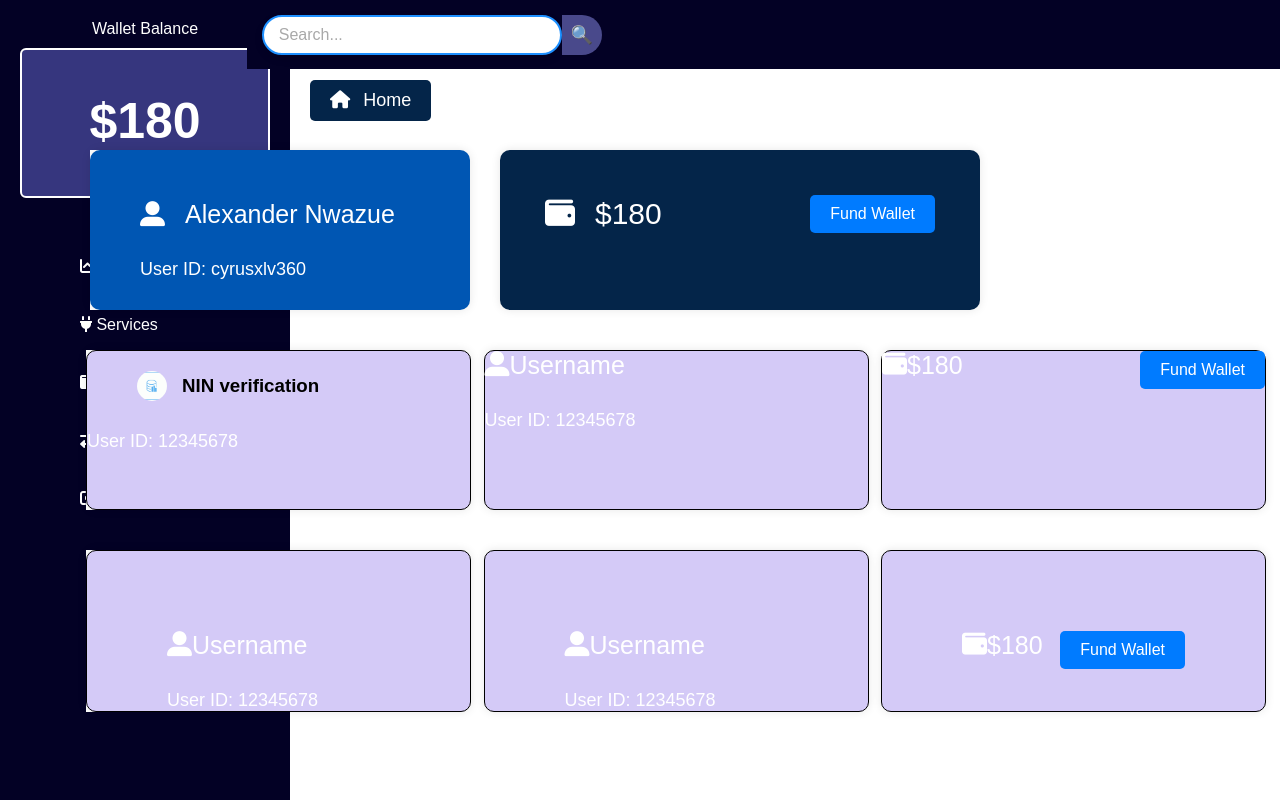
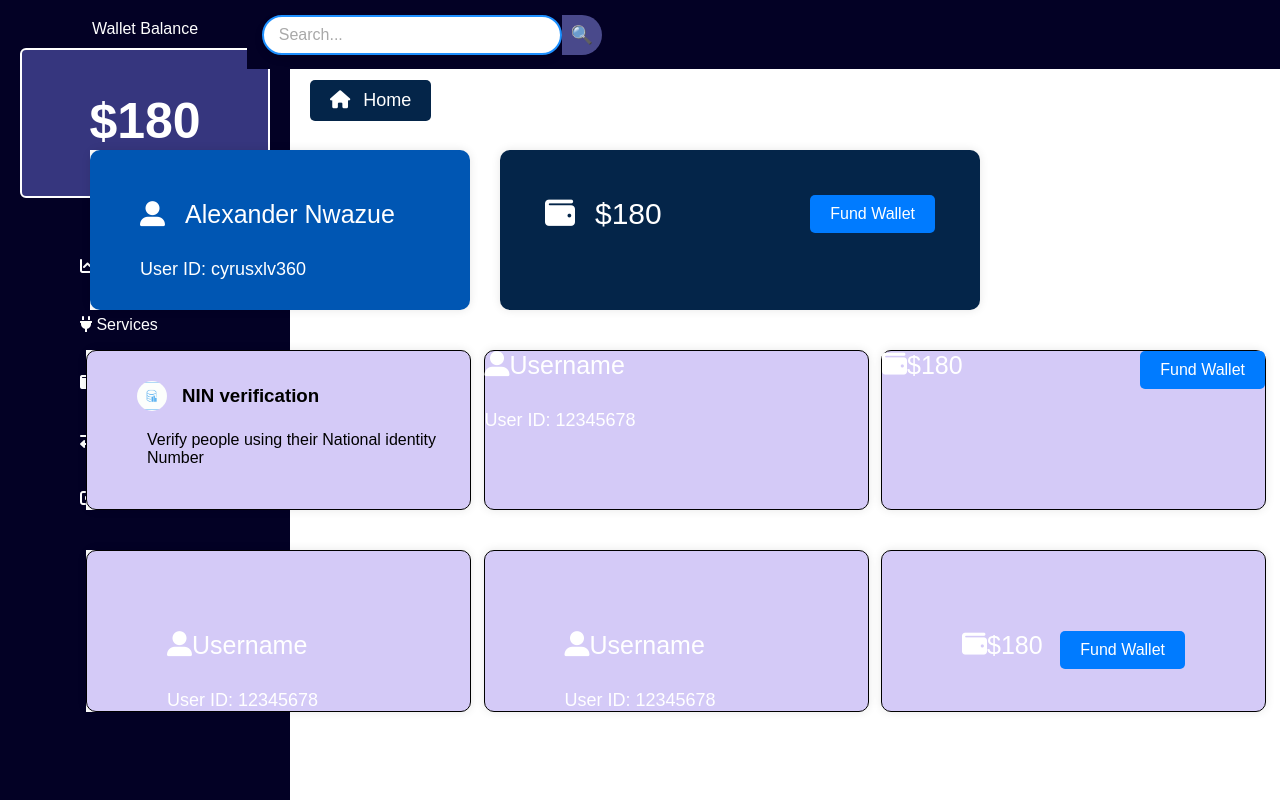
Before and after one commit to cyrusxlv/Data-Plug, a plain HTML site: page dashboard.html in a window 1280 px wide. Shown: the top 800 px of the page. Drawn offline with Linux system fonts and the light colour scheme.

Commit message:
tinkering with text locations

```diff
--- a/dash.css
+++ b/dash.css
@@ -173,7 +173,7 @@
 
 .box-header2 {
     display: flex;
-    padding-top: 20px;
+    padding-top: 30px;
     padding-left: 50px;
 }
 
@@ -186,6 +186,12 @@
     padding-top: 4px;
     padding-left: 15px;
 }
+
+#nin-details {
+    font-family: "Fira Sans", sans-serif;
+    padding: 20px 20px 30px 60px;
+}
+
 .user-icon {
     margin-right: 20px;
 }
--- a/dashboard.html
+++ b/dashboard.html
@@ -36,7 +36,7 @@
         <div class="box-container">
             <div class="box">
                 <div class="box-header">
-                   <div class="user-icon"><i class="fa-solid fa-user-large"></i></div>
+                    <div class="user-icon"><i class="fa-solid fa-user-large"></i></div>
                     <span>Alexander Nwazue</span>
                 </div>
                 <div class="box-content">
@@ -45,7 +45,7 @@
             </div>
             <div class="box2">
                 <div class="box2-header">
-                   <div class="wallet-icon"><i class="fa-solid fa-wallet"></i></div>
+                    <div class="wallet-icon"><i class="fa-solid fa-wallet"></i></div>
                     <span>$180</span>
                     <button class="fund-button">Fund Wallet</button>
                 </div>
@@ -57,10 +57,9 @@
                     <img class="gen-img" src="./img/download (1).png" alt="">
                     <h3 class="h3">NIN verification</h3>
                 </div>
-                <div class="box-content">
-                    <span>User ID: 12345678</span>
-                </div>
+                <p id="nin-details">Verify people using their National identity Number</p>
             </div>
+
             <div class="box3">
                 <div class="box-header">
                     <i class="fa-solid fa-user-large"></i>
```
